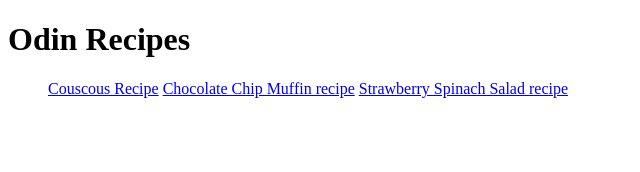
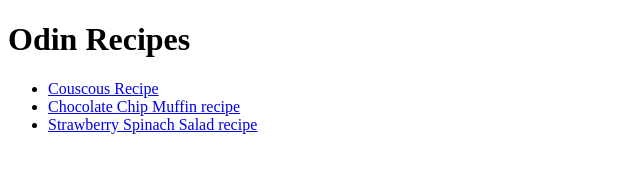
Before and after one commit to MalekTx35/odin-recipes, a plain HTML site: page index.html in a window 1280 px wide. Shown: the whole page, without its empty margins (0-640 px from the left). Drawn offline with Linux system fonts and the light colour scheme.

Commit message:
move images to imgaes folder

```diff
--- a/index.html
+++ b/index.html
@@ -11,9 +11,9 @@
 <body>
     <h1>Odin Recipes</h1>
     <ul>
-        <a href="recipes/couscous.html"> Couscous Recipe</a>
-        <a href="recipes/Chocolate_Chip_Muffin.html"> Chocolate Chip Muffin recipe</a>
-        <a href="recipes/Strawberry_Spinach_Salad.html"> Strawberry Spinach Salad recipe</a>
+        <li><a href="recipes/couscous.html"> Couscous Recipe</a></li>
+        <li><a href="recipes/Chocolate_Chip_Muffin.html">  Chocolate Chip Muffin recipe</a></li>
+        <li><a href="recipes/Strawberry_Spinach_Salad.html">  Strawberry Spinach Salad recipe</a></li>
     </ul>
 
 
```
Also changed, not shown: recipes/Chocolate_Chip_Muffin.html (+1 -1 lines), recipes/couscous.html (+1 -1 lines), images/choclatechipmuffin.jpg (renamed from recipes/choclatechipmuffin.jpg), images/strawberriesSalad.jpg (renamed from recipes/strawberriesSalad.jpg), 2 other files.
